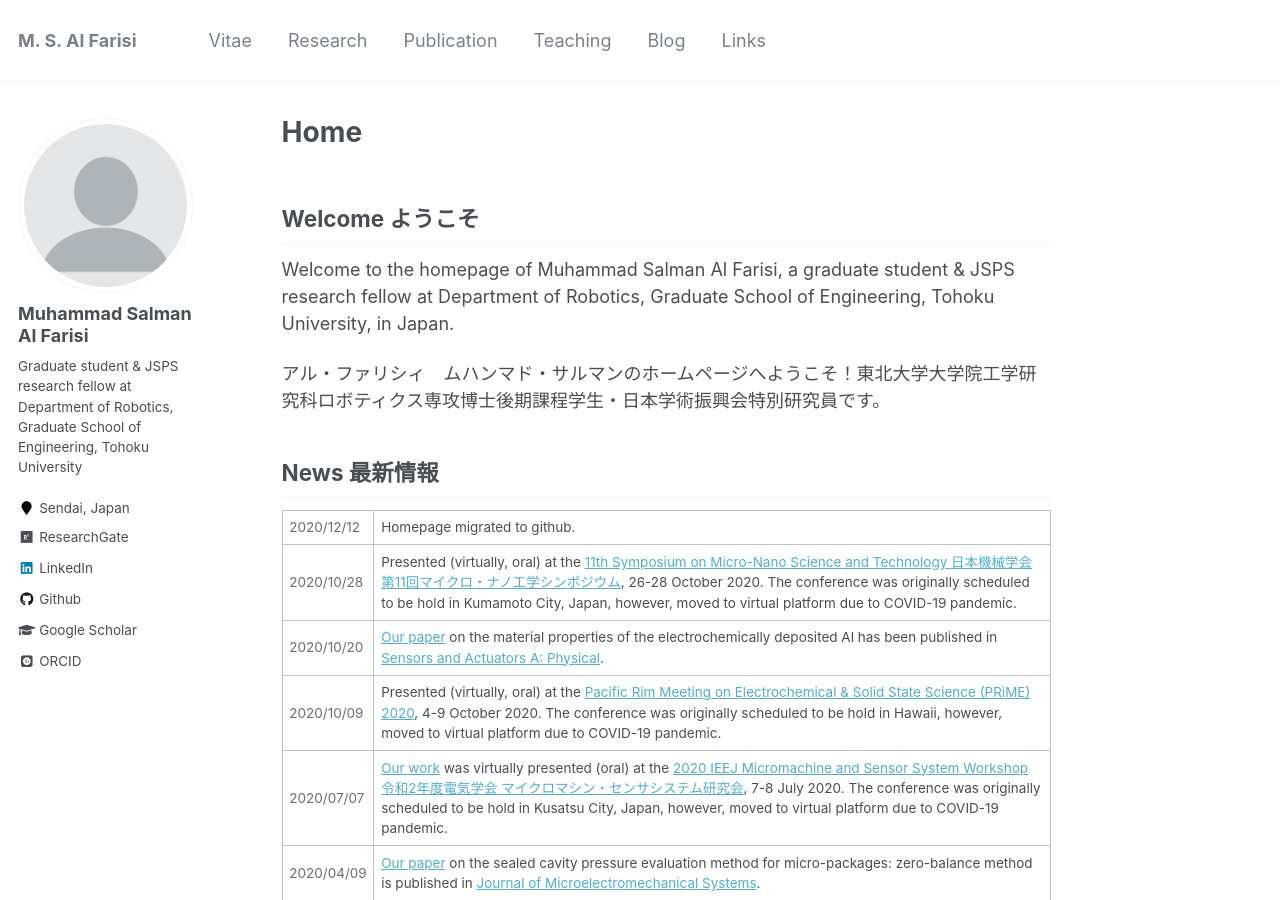
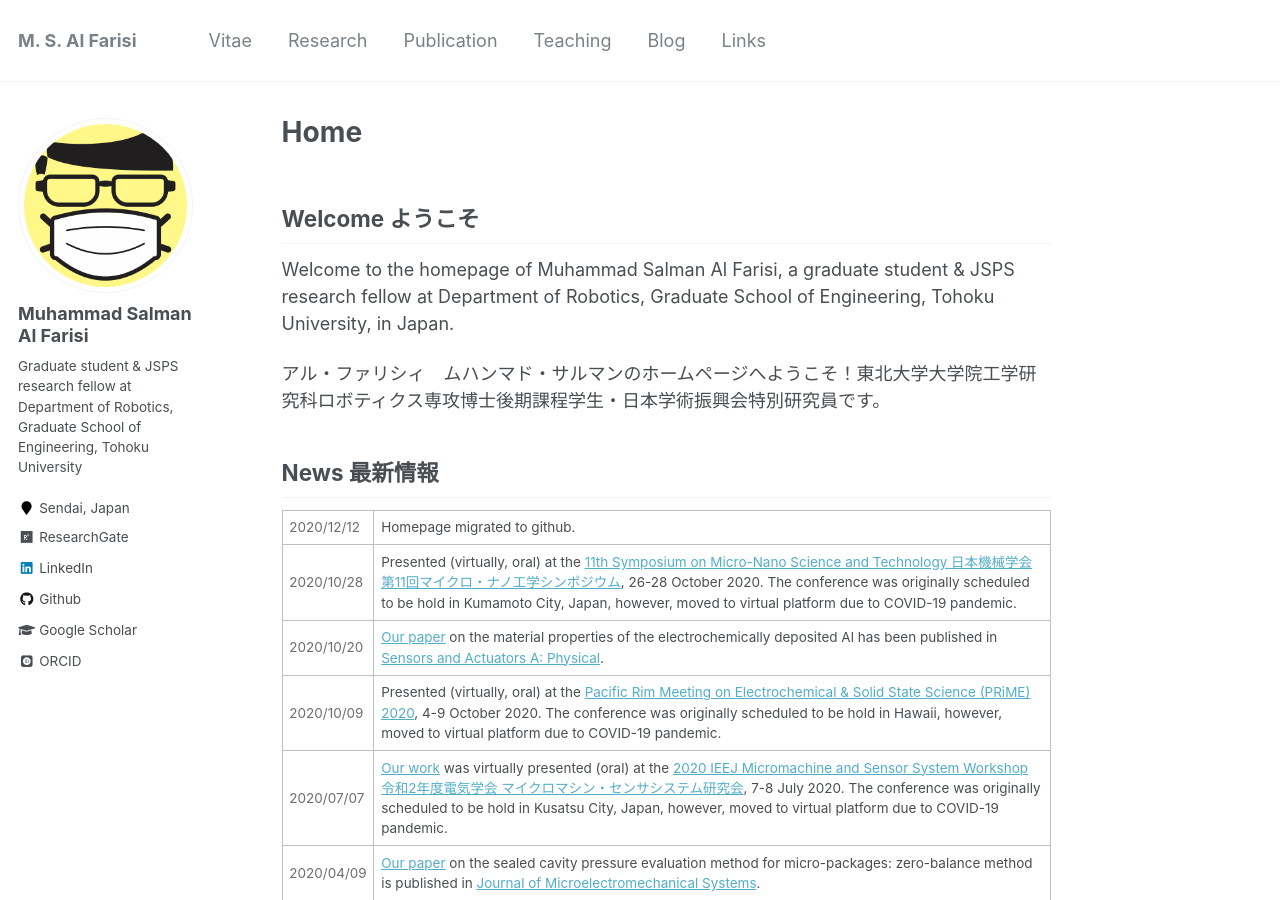
Before and after one commit to msalfarisi/msalfarisi.github.io, a Jekyll site: the page built from _pages/home.md, in a window 1280 px wide and 900 px high. Built offline with Jekyll 4.4.1, drawn with Linux system fonts in a browser that asks for light colours; some web fonts are replaced.

Commit message:
Update _config.yml

```diff
--- a/_config.yml
+++ b/_config.yml
@@ -81,7 +81,7 @@ analytics:
 # Site Author
 author:
   name             : "Muhammad Salman Al Farisi"
-  avatar           : "profile.png"
+  avatar           : "profiley.jpg"
   bio              : "Graduate student & JSPS research fellow at Department of Robotics, Graduate School of Engineering, Tohoku University"
   location         : "Sendai, Japan"
   employer         :
```
